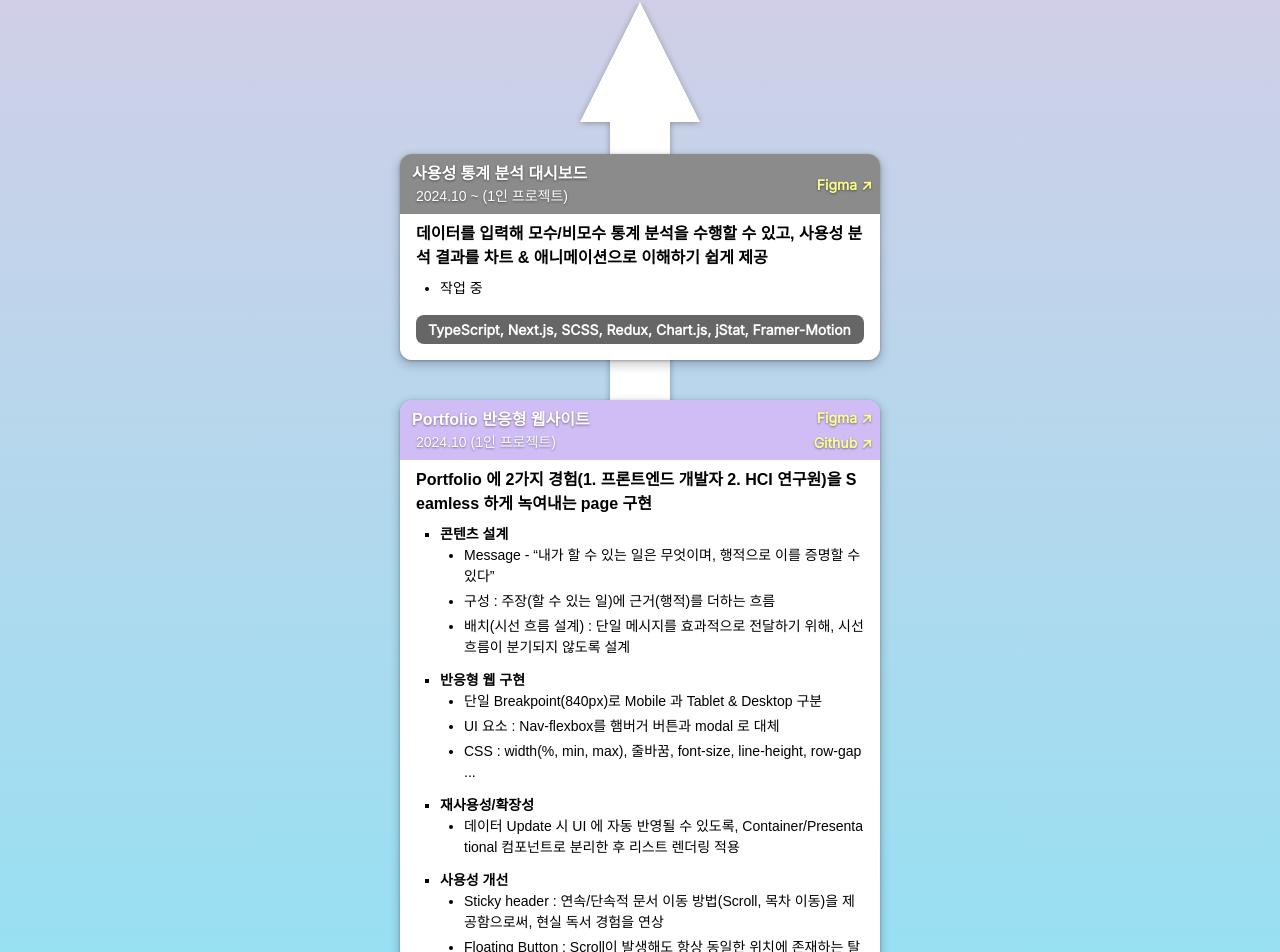
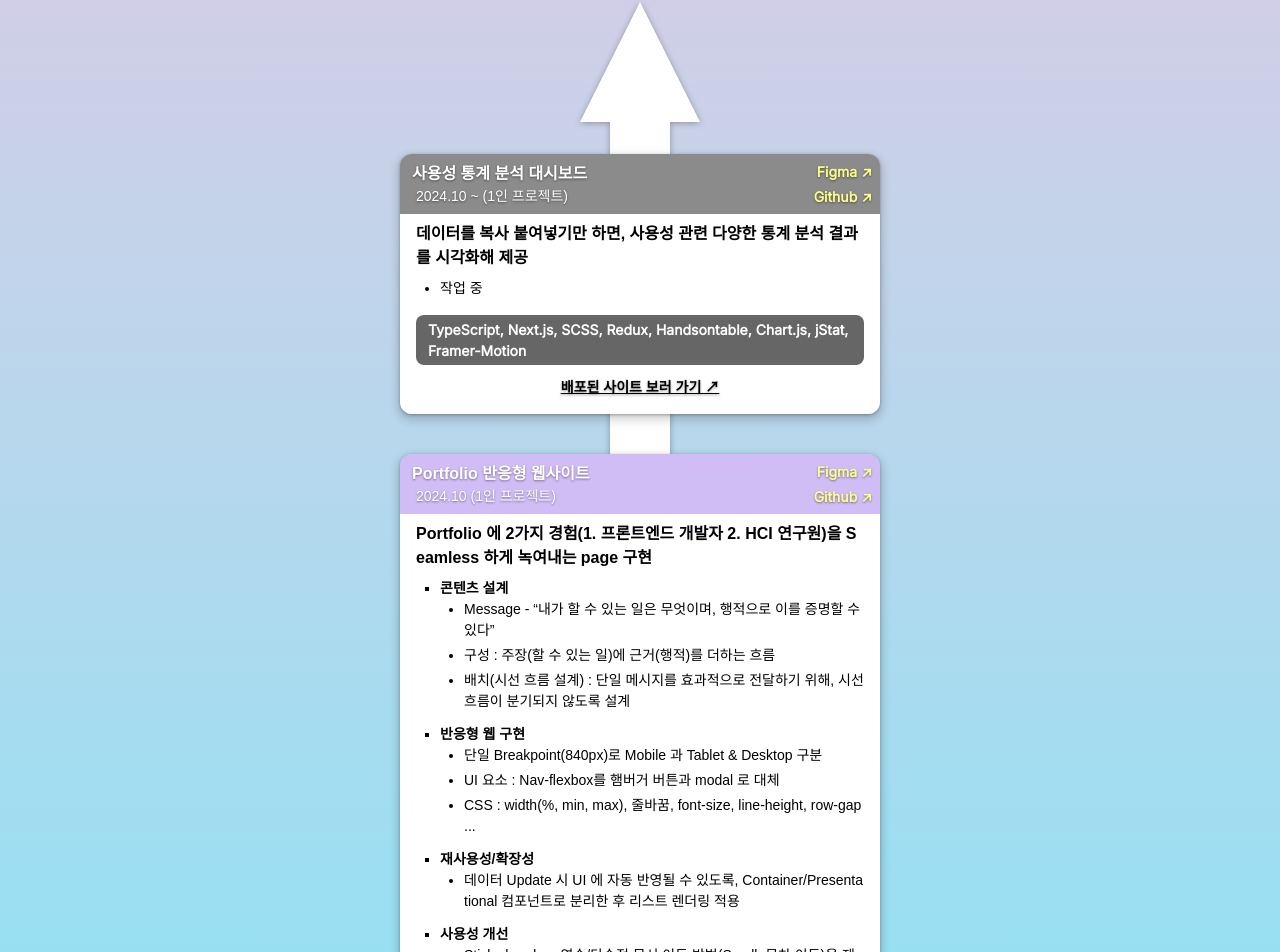
Before and after one commit to SimJaemoon/SimJaemoon.github.io, a Next.js app: page / in a window 1280 px wide. Shown: the part 799-1751 px from the top of the page. Built offline with nearby package versions, Linux system fonts and the light colour scheme; a web font is replaced by a local one.

Commit message:
config: Update data [ + keywords ]

```diff
--- a/src/utility/data.ts
+++ b/src/utility/data.ts
@@ -58,6 +58,7 @@ export type ProjectData = {
   figmaURL?: string;
   githubURL?: string;
   summary: string;
+  keywords?: string[];
   contents?: string[];
   contentArray?: { step: string; description: string[] }[];
   skills: string[];
@@ -71,19 +72,32 @@ export const developProjectData: ProjectData[] = [
     title: '사용성 통계 분석 대시보드',
     timeline: '2024.10 ~ (1인 프로젝트)',
     summary:
-      '데이터를 입력해 모수/비모수 통계 분석을 수행할 수 있고, 사용성 분석 결과를 차트 & 애니메이션으로 이해하기 쉽게 제공',
+      '데이터를 복사 붙여넣기만 하면, 사용성 관련 다양한 통계 분석 결과를 시각화해 제공',
+    keywords: [
+      '반응형 웹',
+      'React 프레임워크',
+      'CSS 전처리기',
+      '전역 상태 관리',
+      'Spreadsheet',
+      'Chart',
+      '통계 분석',
+      '애니메이션',
+    ],
     contents: ['작업 중'],
     skills: [
       'TypeScript',
       'Next.js',
       'SCSS',
       'Redux',
+      'Handsontable',
       'Chart.js',
       'jStat',
       'Framer-Motion',
     ],
     figmaURL:
       'https://www.figma.com/design/ETCfSlv0NkIsBxYETQTLTa/%EC%9E%91%EC%97%85%EC%A4%91_usability-analysis-dashboard?node-id=0-1&t=Le9OQof0MuJpWGmK-1',
+    githubURL: 'https://github.com/SimJaemoon/usability-analysis-dashboard',
+    siteURL: 'https://usability-analysis-dashboard.vercel.app/',
   },
   {
     title: 'Portfolio 반응형 웹사이트',
@@ -93,6 +107,7 @@ export const developProjectData: ProjectData[] = [
     githubURL: 'https://github.com/SimJaemoon/SimJaemoon.github.io',
     summary:
       'Portfolio 에 2가지 경험(1. 프론트엔드 개발자  2. HCI 연구원)을 Seamless 하게 녹여내는 page 구현',
+    keywords: ['반응형 웹', 'React 프레임워크', 'CSS 프레임워크'],
     contentArray: [
       {
         step: '콘텐츠 설계',
@@ -136,6 +151,14 @@ export const developProjectData: ProjectData[] = [
     githubURL: 'https://github.com/simJaemoon/food-search/',
     summary:
       'X세대 온라인 식료품 구매 거부감을 해소하기 위한, 새로운 온라인 장보기 경험 설계',
+    keywords: [
+      '반응형 웹',
+      'React 프레임워크',
+      'CSS 프레임워크',
+      '컴포넌트 관리',
+      'Data fetching',
+      'PostgreSQL',
+    ],
     contentArray: [
       {
         step: '기획 [24.04 ~ 06]',
```
